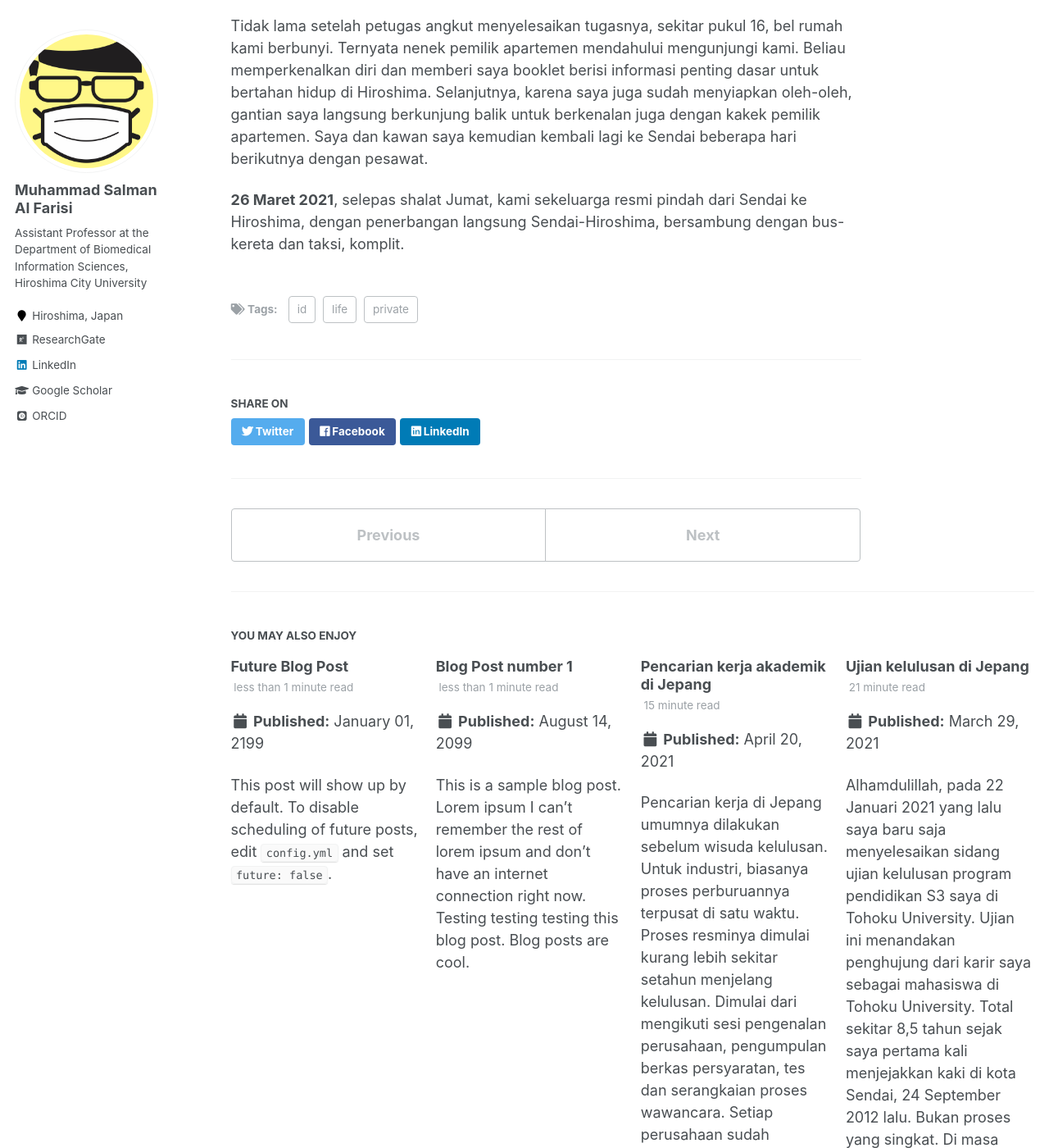
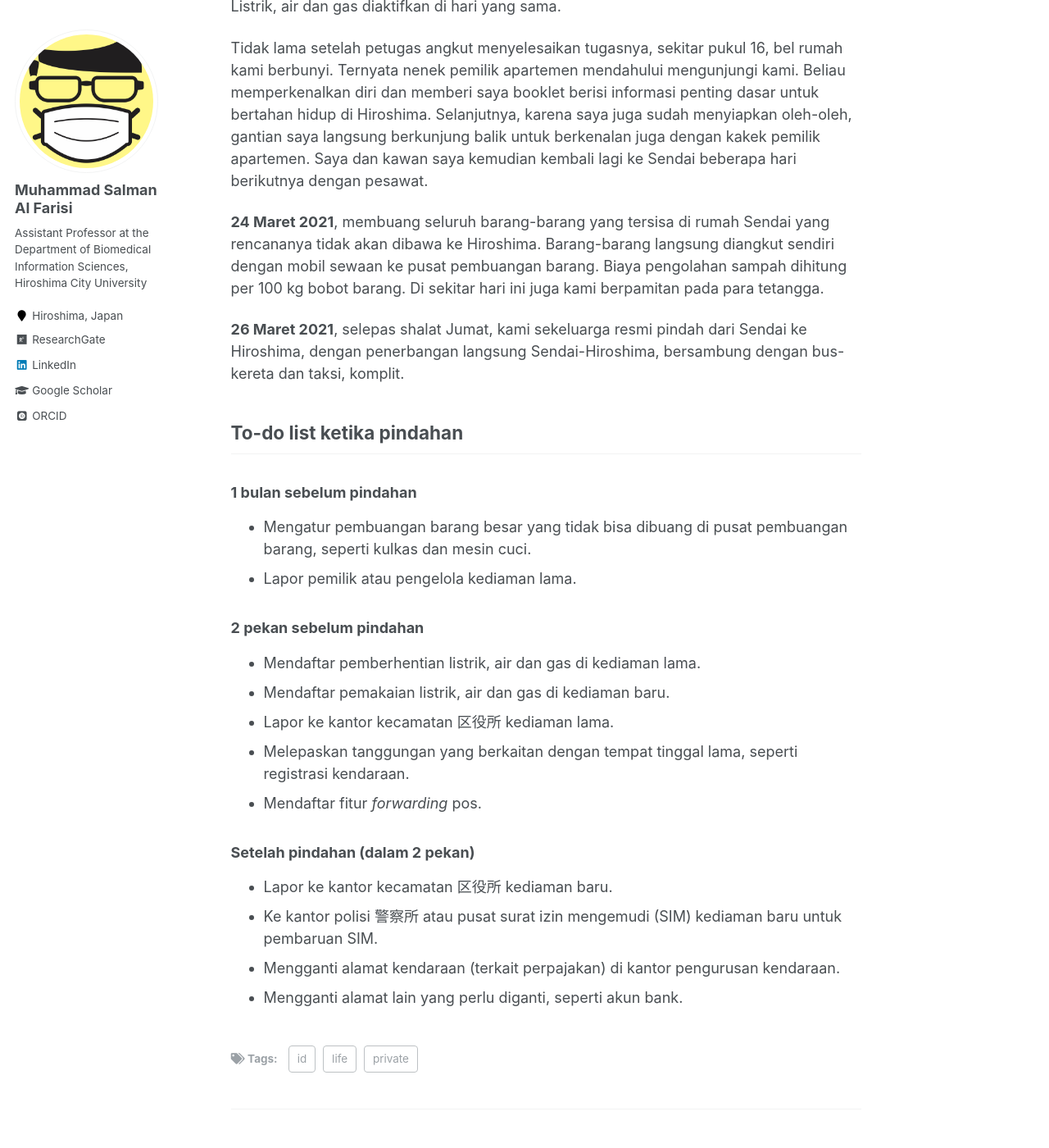
Before and after one commit to msalfarisi/msalfarisi.github.io, a Jekyll site: the page built from _posts/2021-06-14-pindah-sendai-hiroshima.md, in a window 1280 px wide and 1400 px high, scrolled down 4886 px. Shown: the whole window at 82% size. Built offline with Jekyll 4.4.1, drawn with Linux system fonts in a browser that asks for light colours; some web fonts are replaced; some of the changed text lies outside the part shown.

Commit message:
Update 2021-06-14-pindah-sendai-hiroshima.md

```diff
--- a/_posts/2021-06-14-pindah-sendai-hiroshima.md
+++ b/_posts/2021-06-14-pindah-sendai-hiroshima.md
@@ -49,7 +49,7 @@ Dari list SUUMO, kami mendapatkan 2 apartemen yang sesuai kriteria yang kami car
 
 ### Maret 2021
 
-Selanjutnya tinggal tahap akhir eksekusi pindahan. Kami perlu merapikan barang-barang kecil ke dalam kardus yang diterima dari perusahaan pindahan. Barang besar akan diangkut begitu saja. Tanggal **1 Maret 2021**, 3 orang petugas pindahan Sakai datang ke kediaman kami di Sendai sekitar 2 jam lebih awal dari waktu yang dijanjikan. Setelah melunasi biaya pindahan dan memohon izin pada tetangga, mereka mulai proses angkut-mengangkut. Total sekitar 1 jam habis untuk mengangkut seluruh barang kami ke dalam truk 2 ton yang mereka bawa, termasuk 2 unit sepeda.
+Selanjutnya tinggal tahap akhir eksekusi pindahan. Kami perlu merapikan barang-barang kecil ke dalam kardus yang diterima dari perusahaan pindahan, yang kami kerjakan secara bertahap sejak sebulan sebelum barang-barang akan diangkut. Barang besar akan diangkut begitu saja. Tanggal **1 Maret 2021**, 3 orang petugas pindahan Sakai datang ke kediaman kami di Sendai sekitar 2 jam lebih awal dari waktu yang dijanjikan. Setelah melunasi biaya pindahan dan memohon izin pada tetangga, mereka mulai proses angkut-mengangkut. Total sekitar 1 jam habis untuk mengangkut seluruh barang kami ke dalam truk 2 ton yang mereka bawa, termasuk 2 unit sepeda.
 
 **3 Maret 2021**, sekitar pukul 8 pagi saya berangkat mengendarai mobil kami menuju Hiroshima bersama seorang kawan. Tujuan utamanya adalah untuk menyambut barang-barang yang diangkut perusahaan pindahan ketika tiba di rumah baru kami di Hiroshima. Kami putuskan untuk memindahkan mobil dengan dikendarai untuk menghemat biaya, karena biaya pindahan mobil tidak ditanggung oleh kampus, sedangkan kondisinya masih sangat baik. Sepekan sebelum pindahan, kami persiapkan mobil untuk perjalanan jarak jauh dengan servis rutin ditambah penggantian ban. Jarak sekitar 1,400 km kami tempuh dengan bergantian menyetir setiap 2 jam, dengan menginap semalam di Kobe. Kami tiba di Hiroshima di hari berikutnya, **4 Maret 2021** sekitar pukul 12 siang, langsung menuju kantor agen apartemen untuk serah terima kunci dan langsung menuju ke apartemen.
 
@@ -57,4 +57,28 @@ Petugas angkut perusahaan pindahan 2 orang tiba di apartemen baru di Hiroshima s
 
 Tidak lama setelah petugas angkut menyelesaikan tugasnya, sekitar pukul 16, bel rumah kami berbunyi. Ternyata nenek pemilik apartemen mendahului mengunjungi kami. Beliau memperkenalkan diri dan memberi saya booklet berisi informasi penting dasar untuk bertahan hidup di Hiroshima. Selanjutnya, karena saya juga sudah menyiapkan oleh-oleh, gantian saya langsung berkunjung balik untuk berkenalan juga dengan kakek pemilik apartemen. Saya dan kawan saya kemudian kembali lagi ke Sendai beberapa hari berikutnya dengan pesawat.
 
+**24 Maret 2021**, membuang seluruh barang-barang yang tersisa di rumah Sendai yang rencananya tidak akan dibawa ke Hiroshima. Barang-barang langsung diangkut sendiri dengan mobil sewaan ke pusat pembuangan barang. Biaya pengolahan sampah dihitung per 100 kg bobot barang. Di sekitar hari ini juga kami berpamitan pada para tetangga.
+
 **26 Maret 2021**, selepas shalat Jumat, kami sekeluarga resmi pindah dari Sendai ke Hiroshima, dengan penerbangan langsung Sendai-Hiroshima, bersambung dengan bus-kereta dan taksi, komplit.
+
+## To-do list ketika pindahan
+
+### 1 bulan sebelum pindahan
+
+* Mengatur pembuangan barang besar yang tidak bisa dibuang di pusat pembuangan barang, seperti kulkas dan mesin cuci.
+* Lapor pemilik atau pengelola kediaman lama.
+
+### 2 pekan sebelum pindahan
+
+* Mendaftar pemberhentian listrik, air dan gas di kediaman lama.
+* Mendaftar pemakaian listrik, air dan gas di kediaman baru.
+* Lapor ke kantor kecamatan 区役所 kediaman lama.
+* Melepaskan tanggungan yang berkaitan dengan tempat tinggal lama, seperti registrasi kendaraan.
+* Mendaftar fitur _forwarding_ pos.
+
+### Setelah pindahan (dalam 2 pekan)
+
+* Lapor ke kantor kecamatan 区役所 kediaman baru.
+* Ke kantor polisi 警察所 atau pusat surat izin mengemudi (SIM) kediaman baru untuk pembaruan SIM.
+* Mengganti alamat kendaraan (terkait perpajakan) di kantor pengurusan kendaraan.
+* Mengganti alamat lain yang perlu diganti, seperti akun bank.
```
